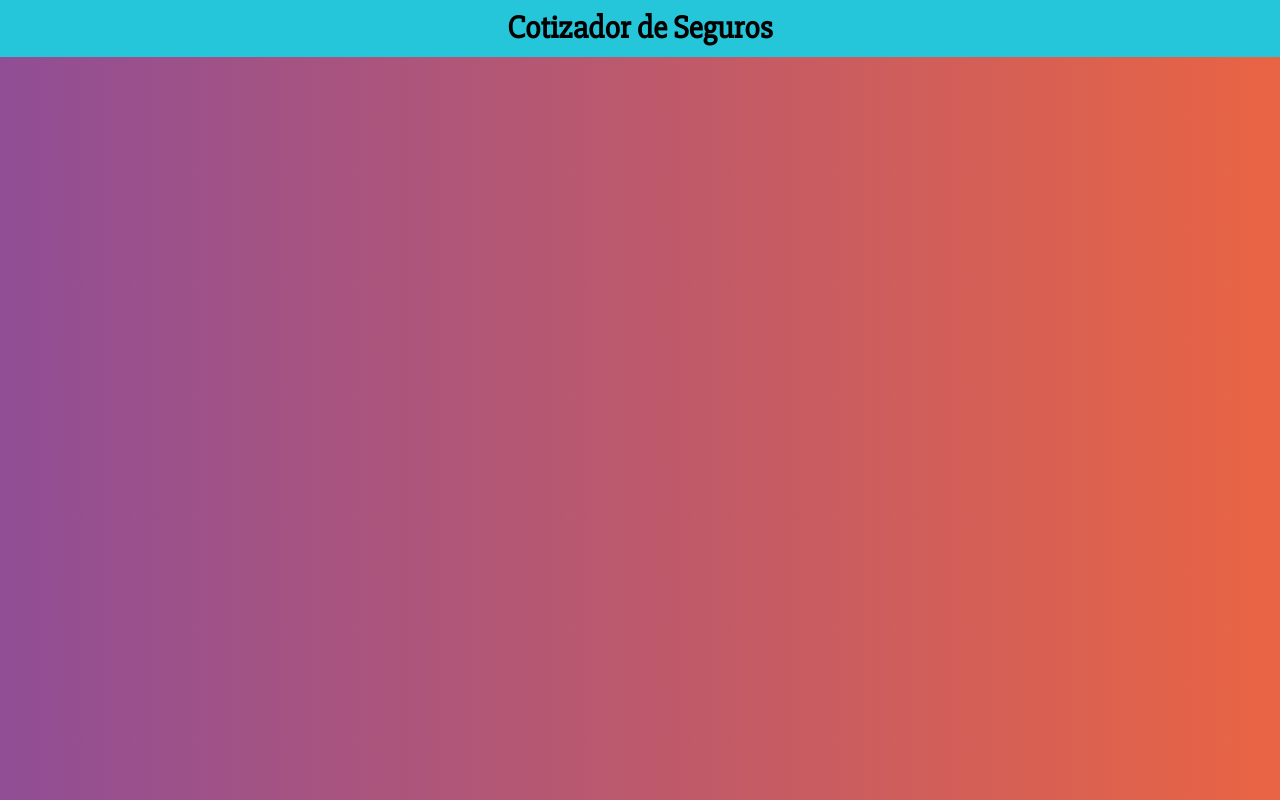
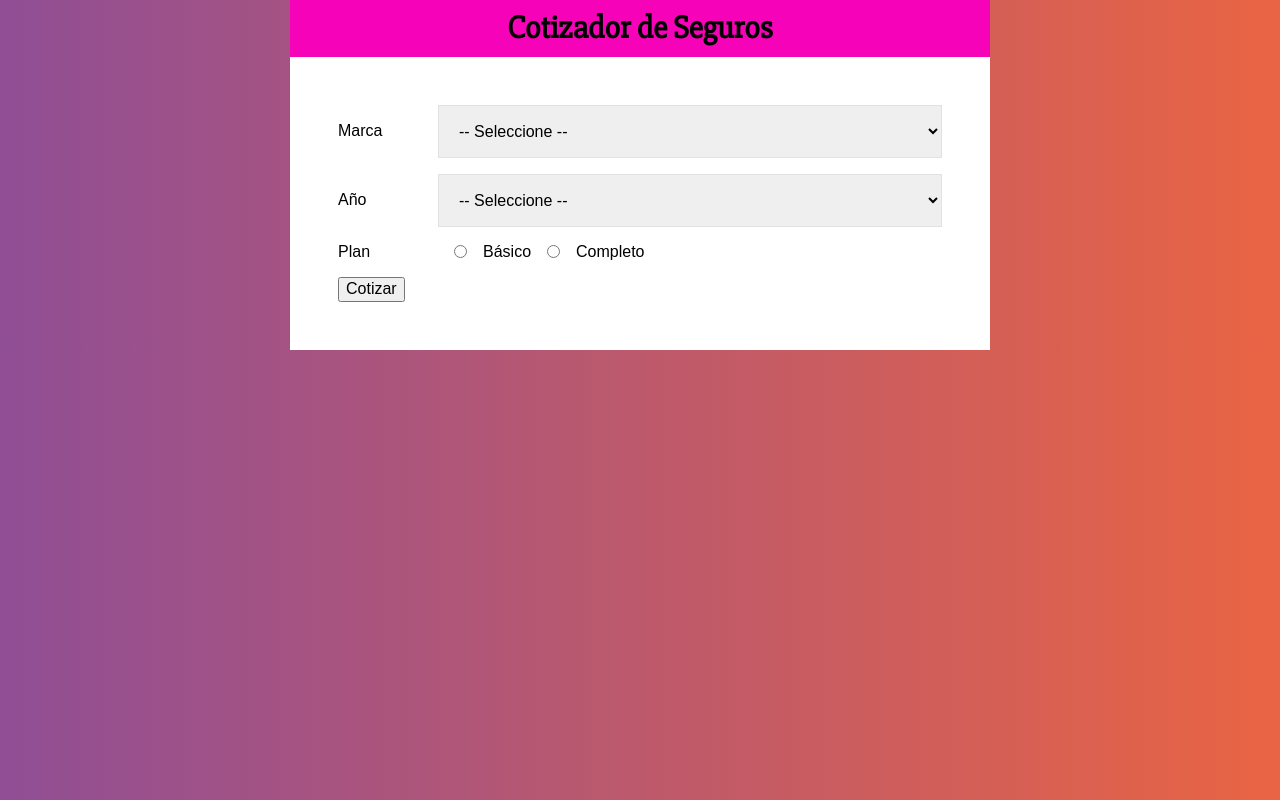
Before and after one commit to maru8605/cotizador-seguro, a React (Create React App) app: page / in a window 1280 px wide. Built offline with nearby package versions, Linux system fonts and the light colour scheme.

Commit message:
styled comp del form

```diff
--- a/src/App.js
+++ b/src/App.js
@@ -1,11 +1,27 @@
+import styled from '@emotion/styled';
 import Header from "./components/Header";
+import Form from './components/Form';
 
+const Container = styled.div`
+  max-width: 700px;
+  margin: 0 auto;
+`
+const FormContainer = styled.div`
+  background-color: #fff;
+  padding: 3rem;
+`
 
 function App() {
   return (
-    <Header
-      titulo='Cotizador de Seguros'
-    />
+    <Container>
+      <Header
+        titulo='Cotizador de Seguros'
+      />
+
+      <FormContainer>
+        <Form/>
+      </FormContainer>
+    </Container>
   );
 }
 
--- /dev/null
+++ b/src/components/Form.js
@@ -0,0 +1,75 @@
+import styled from '@emotion/styled';
+
+const Campo = styled.div`
+    display: flex;
+    margin-bottom: 1rem;
+    align-items: center;
+`;
+
+const Label = styled.label`
+    flex: 0 0 100px;
+`;
+
+const Select = styled.select`
+    display: block;
+    width: 100%;
+    padding: 1rem;
+    border: 1px solid #e1e1e1;
+    --webkit-appearance: none;
+`
+
+const InputRadio = styled.input`
+    margin: 0 1rem;
+`
+
+const Form = () => {
+    return (
+        <form>
+            <Campo>
+                <Label>Marca</Label>
+                <Select>
+                    <option value=''>-- Seleccione --</option>
+                    <option value='americano'>Americano</option>
+                    <option value='europeo'>Europeo</option>
+                    <option value='asiatico'>Asiatico</option>
+                </Select>
+            </Campo>
+
+            <Campo>
+                <Label>Año</Label>
+                <Select>
+                    <option value="">-- Seleccione --</option>
+                    <option value="2021">2021</option>
+                    <option value="2020">2020</option>
+                    <option value="2019">2019</option>
+                    <option value="2018">2018</option>
+                    <option value="2017">2017</option>
+                    <option value="2016">2016</option>
+                    <option value="2015">2015</option>
+                    <option value="2014">2014</option>
+                    <option value="2013">2013</option>
+                    <option value="2012">2012</option>
+                </Select>
+            </Campo>
+
+            <Campo>
+                <Label>Plan</Label>
+                <InputRadio
+                    type='radio'
+                    name='plan'
+                    value='basico'
+                />Básico
+
+                <InputRadio
+                    type='radio'
+                    name='plan'
+                    value='completo'
+                /> Completo
+            </Campo>
+
+            <button type='button'>Cotizar</button>
+        </form>
+    )
+}
+
+export default Form
--- a/src/components/Header.js
+++ b/src/components/Header.js
@@ -1,7 +1,7 @@
 import styled from '@emotion/styled';
 
 const HeaderContainer = styled.header`
-   background-color: #26C6DA;
+   background-color: #f603b9;
    padding: 10px;
    font-weight: bold;
    color: ffffff;
```
